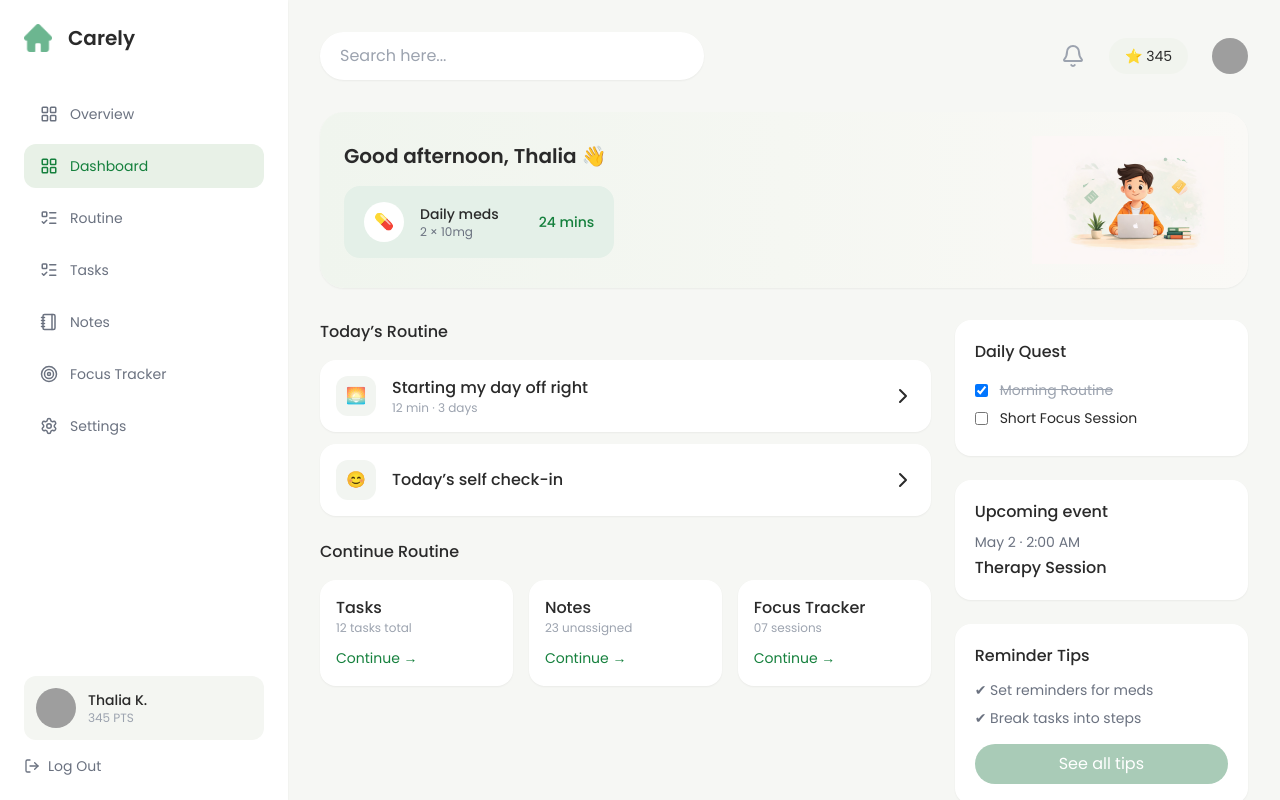
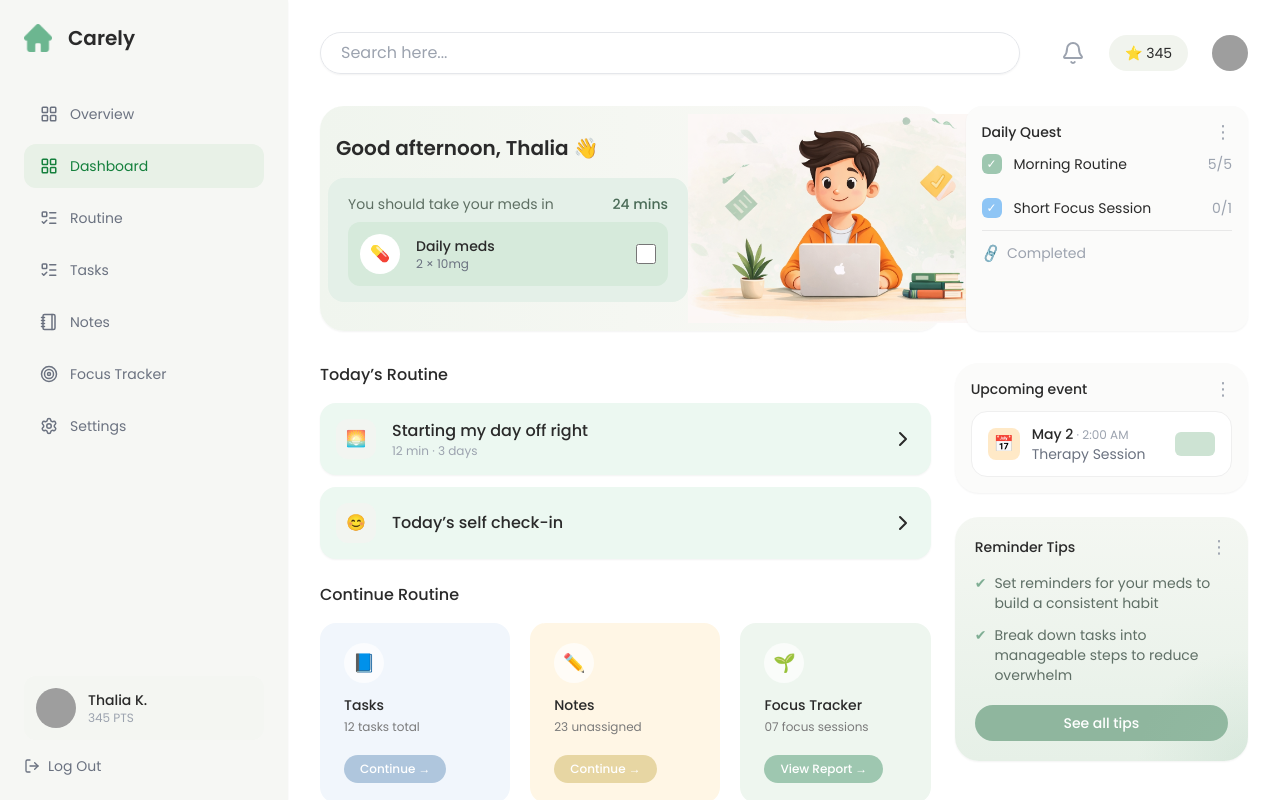
Before and after one commit to preetidas60/carely, a React (Vite) app: page /dashboard in a window 1280 px wide. Built offline with nearby package versions, Linux system fonts and the light colour scheme; grey boxes are pictures that could not be loaded.

Commit message:
Improved UI with subtle design details

```diff
--- a/src/pages/Dashboard/dashboard.tsx
+++ b/src/pages/Dashboard/dashboard.tsx
@@ -12,10 +12,10 @@ import Assets from "../../assets";
 
 export default function Dashboard() {
   return (
-    <div className="flex h-screen bg-[#F6F7F4] font-sans text-[#2A2A2A]">
+    <div className="flex h-screen bg-white font-sans text-[#2A2A2A]">
 
       {/* SIDEBAR */}
-      <aside className="w-72 bg-white px-6 py-6 flex flex-col justify-between shadow-sm">
+      <aside className="w-72 bg-[#F6F7F4] px-6 py-6 flex flex-col justify-between shadow-sm">
         <div>
           <div className="flex items-center text-xl gap-x-4 font-semibold mb-10">
             <img className="w-7" src={Assets.icons_home} alt="home" />
@@ -62,7 +62,7 @@ export default function Dashboard() {
         <div className="flex items-center justify-between mb-8">
           <input
             placeholder="Search here..."
-            className="w-96 px-5 py-3 rounded-full bg-white shadow-sm outline-none"
+            className="w-[700px] px-5 py-2 rounded-full bg-transparent shadow-sm outline-none border border-gray-200 focus:border-gray-300 transition"
           />
 
           <div className="flex items-center gap-6">
@@ -77,14 +77,25 @@ export default function Dashboard() {
           </div>
         </div>
 
+        {/* TOP ROW */}
+<div className="grid grid-cols-[2.2fr_1fr] gap-6 mb-8">
+
   {/* GREETING CARD */}
-        <div className="bg-gradient-to-r from-[#F0F5EE] to-[#FAF9F6] rounded-3xl p-6 flex justify-between items-center shadow-sm mb-8">
+  <div className="bg-gradient-to-r from-[#F0F5EE] to-[#FAF9F6] rounded-3xl p-2 flex justify-between items-center shadow-sm">
     <div>
-            <h2 className="text-xl font-semibold mb-4">
+      <h2 className="text-xl font-semibold mb-4 px-2">
         Good afternoon, Thalia 👋
       </h2>
 
-            <div className="flex items-center gap-4 bg-[#E4F0E8] rounded-2xl px-5 py-4">
+      <div className="bg-[#E4F0E8] rounded-2xl px-5 py-4 w-[360px]">
+        <p className="text-sm text-[#5E6F63] mb-2">
+          You should take your meds in
+          <span className="float-right font-medium text-[#4A6B57]">
+            24 mins
+          </span>
+        </p>
+
+        <div className="flex items-center gap-4 bg-[#D6EADB] rounded-xl p-3">
           <div className="w-10 h-10 bg-white rounded-full flex items-center justify-center">
             💊
           </div>
@@ -92,17 +103,65 @@ export default function Dashboard() {
             <p className="text-sm font-medium">Daily meds</p>
             <p className="text-xs text-gray-500">2 × 10mg</p>
           </div>
-              <span className="ml-6 text-sm text-green-700 font-medium">
-                24 mins
-              </span>
+
+          <input
+            type="checkbox"
+            className="ml-auto w-5 h-5 accent-[#7FAE94]"
+          />
+        </div>
       </div>
     </div>
 
     <img
-            src= {Assets.images_dashboardHero}
-            className="w-48"
+      src={Assets.images_dashboardHero}
+      className="w-[300px]"
+      alt="dashboard hero"
     />
   </div>
+
+  {/* DAILY QUEST */}
+<div className="bg-[#FBFBFA] rounded-2xl p-4 shadow-sm w-full">
+  {/* Header */}
+  <div className="flex justify-between items-center mb-3">
+    <h3 className="text-sm font-medium text-[#2A2A2A]">
+      Daily Quest
+    </h3>
+    <span className="text-gray-400 text-lg leading-none">⋮</span>
+  </div>
+
+  {/* Items */}
+  <div className="space-y-6">
+    {/* Item 1 */}
+    <div className="flex items-center gap-3">
+      <div className="w-5 h-5 rounded-md bg-[#9EC7B0] flex items-center justify-center text-white text-xs">
+        ✓
+      </div>
+      <p className="text-sm flex-1">Morning Routine</p>
+      <span className="text-sm text-gray-400">5/5</span>
+    </div>
+
+    {/* Item 2 */}
+    <div className="flex items-center gap-3">
+      <div className="w-5 h-5 rounded-md bg-[#8EC5F5] flex items-center justify-center text-white text-xs">
+        ✓
+      </div>
+      <p className="text-sm flex-1">Short Focus Session</p>
+      <span className="text-sm text-gray-400">0/1</span>
+    </div>
+  </div>
+
+  {/* Divider */}
+  <div className="my-3 h-px bg-[#E8E8E8]" />
+
+  {/* Footer */}
+  <div className="flex items-center gap-2 text-sm text-gray-400">
+    <span className="rotate-[-20deg]">🔗</span>
+    <span>Completed</span>
+  </div>
+</div>
+
+</div>
+
 
         {/* GRID */}
         <div className="grid grid-cols-3 gap-6">
@@ -123,39 +182,109 @@ export default function Dashboard() {
             </Section>
 
             <Section title="Continue Routine">
-              <div className="grid grid-cols-3 gap-4">
-                <SmallCard title="Tasks" subtitle="12 tasks total" />
-                <SmallCard title="Notes" subtitle="23 unassigned" />
-                <SmallCard title="Focus Tracker" subtitle="07 sessions" />
+  <div className="grid grid-cols-3 gap-5">
+    <SmallCard
+      title="Tasks"
+      subtitle="12 tasks total"
+      icon="📘"
+      variant="blue"
+      action="Continue"
+    />
+    <SmallCard
+      title="Notes"
+      subtitle="23 unassigned"
+      icon="✏️"
+      variant="yellow"
+      action="Continue"
+    />
+    <SmallCard
+      title="Focus Tracker"
+      subtitle="07 focus sessions"
+      icon="🌱"
+      variant="green"
+      action="View Report"
+    />
   </div>
 </Section>
+
           </div>
 
           {/* RIGHT COLUMN */}
 <div className="space-y-6">
-            <Card>
-              <h3 className="font-medium mb-4">Daily Quest</h3>
-              <ChecklistItem label="Morning Routine" done />
-              <ChecklistItem label="Short Focus Session" />
-            </Card>
 
-            <Card>
-              <h3 className="font-medium mb-2">Upcoming event</h3>
-              <p className="text-sm text-gray-500">May 2 · 2:00 AM</p>
-              <p className="font-medium mt-1">Therapy Session</p>
-            </Card>
+  {/* UPCOMING EVENT */}
+  <div className="bg-[#FBFBFA] rounded-3xl p-4 shadow-sm">
+    {/* Header */}
+    <div className="flex justify-between items-center mb-3">
+      <h3 className="text-sm font-medium text-[#2A2A2A]">
+        Upcoming event
+      </h3>
+      <span className="text-gray-400 text-lg leading-none">⋮</span>
+    </div>
 
-            <Card>
-              <h3 className="font-medium mb-3">Reminder Tips</h3>
-              <ul className="text-sm text-gray-500 space-y-2">
-                <li>✔ Set reminders for meds</li>
-                <li>✔ Break tasks into steps</li>
+    {/* Event Card */}
+    <div className="bg-white rounded-2xl px-4 py-3 flex items-center gap-3 border border-[#EFEFEF]">
+      {/* Calendar Icon */}
+      <div className="w-8 h-8 rounded-lg bg-[#FFE9C7] flex items-center justify-center">
+        📅
+      </div>
+
+      <div className="flex-1">
+        <p className="text-sm font-medium text-[#2A2A2A]">
+          May 2
+          <span className="text-xs text-gray-400 font-normal">
+            {" "}· 2:00 AM
+          </span>
+        </p>
+        <p className="text-sm text-gray-500">
+          Therapy Session
+        </p>
+      </div>
+
+      {/* City Icon Placeholder */}
+      <div className="w-10 h-6 bg-[#CDE3D3] rounded-md" />
+    </div>
+  </div>
+
+  {/* REMINDER TIPS */}
+  <div className="rounded-3xl p-5 shadow-sm
+    bg-gradient-to-b from-[#F4F7F2] to-[#E6F0E7] relative overflow-hidden">
+
+    {/* Header */}
+    <div className="flex justify-between items-center mb-4">
+      <h3 className="text-sm font-medium text-[#2A2A2A]">
+        Reminder Tips
+      </h3>
+      <span className="text-gray-400 text-lg leading-none">⋮</span>
+    </div>
+
+    {/* Tips */}
+    <ul className="space-y-3 text-sm text-[#5F6F66]">
+      <li className="flex gap-2">
+        <span className="text-[#7FAE94]">✔</span>
+        <span>
+          Set reminders for your meds to build a consistent habit
+        </span>
+      </li>
+      <li className="flex gap-2">
+        <span className="text-[#7FAE94]">✔</span>
+        <span>
+          Break down tasks into manageable steps to reduce overwhelm
+        </span>
+      </li>
     </ul>
-              <button className="mt-4 w-full bg-[#A9CBB7] text-white rounded-full py-2">
+
+    {/* CTA */}
+    <button className="mt-5 w-full bg-[#8FB69E] text-white rounded-full py-2 text-sm font-medium">
       See all tips
     </button>
-            </Card>
+
+    {/* Decorative Leaves (subtle) */}
+    <div className="absolute bottom-0 right-0 w-28 h-28 opacity-20 bg-[radial-gradient(circle_at_bottom_right,#9EC7B0,transparent_70%)]" />
   </div>
+
+</div>
+
         </div>
       </main>
     </div>
@@ -195,7 +324,7 @@ function Section({ title, children }: any) {
 
 function RoutineCard({ title, meta, icon }: any) {
   return (
-    <div className="bg-white rounded-2xl p-4 flex justify-between items-center shadow-sm">
+    <div className="bg-[#ecf8f1] rounded-2xl p-4 flex justify-between items-center shadow-sm">
       <div className="flex items-center gap-4">
         <div className="w-10 h-10 rounded-xl bg-[#F2F5F1] flex items-center justify-center">
           {icon}
@@ -210,29 +339,56 @@ function RoutineCard({ title, meta, icon }: any) {
   );
 }
 
-function SmallCard({ title, subtitle }: any) {
+function SmallCard({
+  title,
+  subtitle,
+  icon,
+  variant = "blue",
+  action = "Continue",
+}: {
+  title: string;
+  subtitle: string;
+  icon: string;
+  variant?: "blue" | "yellow" | "green";
+  action?: string;
+}) {
+  const variants = {
+    blue: "bg-[#F1F6FC]",
+    yellow: "bg-[#FFF6E5]",
+    green: "bg-[#EEF6EF]",
+  };
+
+  const buttonVariants = {
+    blue: "bg-[#AFC6DD] text-white",
+    yellow: "bg-[#E7D6A3] text-white",
+    green: "bg-[#9EC7B0] text-white",
+  };
+
   return (
-    <div className="bg-white rounded-2xl p-4 shadow-sm">
-      <p className="font-medium">{title}</p>
-      <p className="text-xs text-gray-400">{subtitle}</p>
-      <button className="mt-3 text-sm text-green-700">Continue →</button>
+    <div
+      className={`${variants[variant]} rounded-2xl px-6 py-5 flex flex-col gap-3`}
+    >
+      {/* Icon */}
+      <div className="w-10 h-10 rounded-full bg-white/70 flex items-center justify-center text-lg">
+        {icon}
+      </div>
+
+      {/* Text */}
+      <div>
+        <p className="text-sm font-medium text-[#2A2A2A]">
+          {title}
+        </p>
+        <p className="text-xs text-[#7A7A7A] mt-1">
+          {subtitle}
+        </p>
+      </div>
+
+      {/* CTA */}
+      <button
+        className={`mt-2 w-fit px-4 py-1.5 rounded-full text-xs font-medium ${buttonVariants[variant]}`}
+      >
+        {action} →
+      </button>
     </div>
   );
 }
-
-function Card({ children }: any) {
-  return (
-    <div className="bg-white rounded-2xl p-5 shadow-sm">{children}</div>
-  );
-}
-
-function ChecklistItem({ label, done }: any) {
-  return (
-    <div className="flex items-center gap-3 text-sm mb-2">
-      <input type="checkbox" checked={done} readOnly />
-      <span className={done ? "line-through text-gray-400" : ""}>
-        {label}
-      </span>
-    </div>
-  );
-}
```
Also changed, not shown: src/assets/images/dashboardHero.png. Lines whose indentation alone changed are shown as unchanged.
